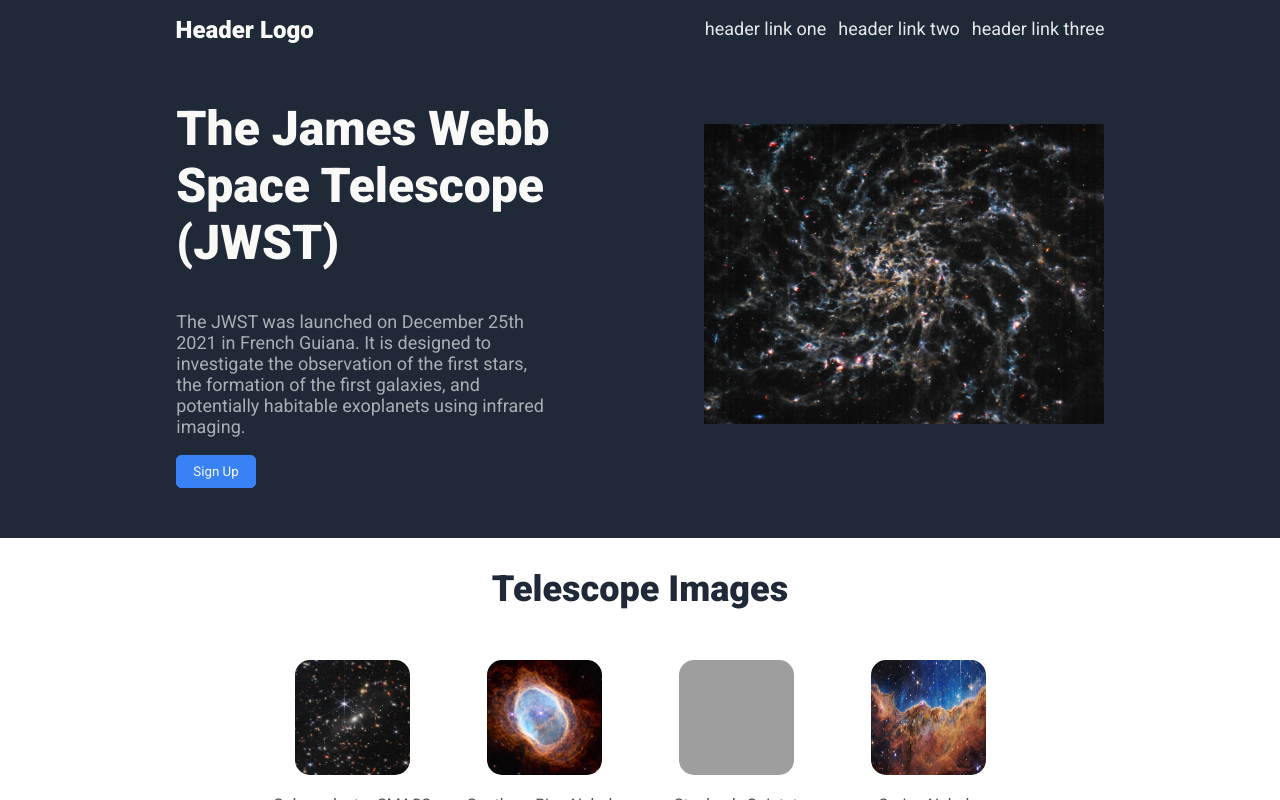
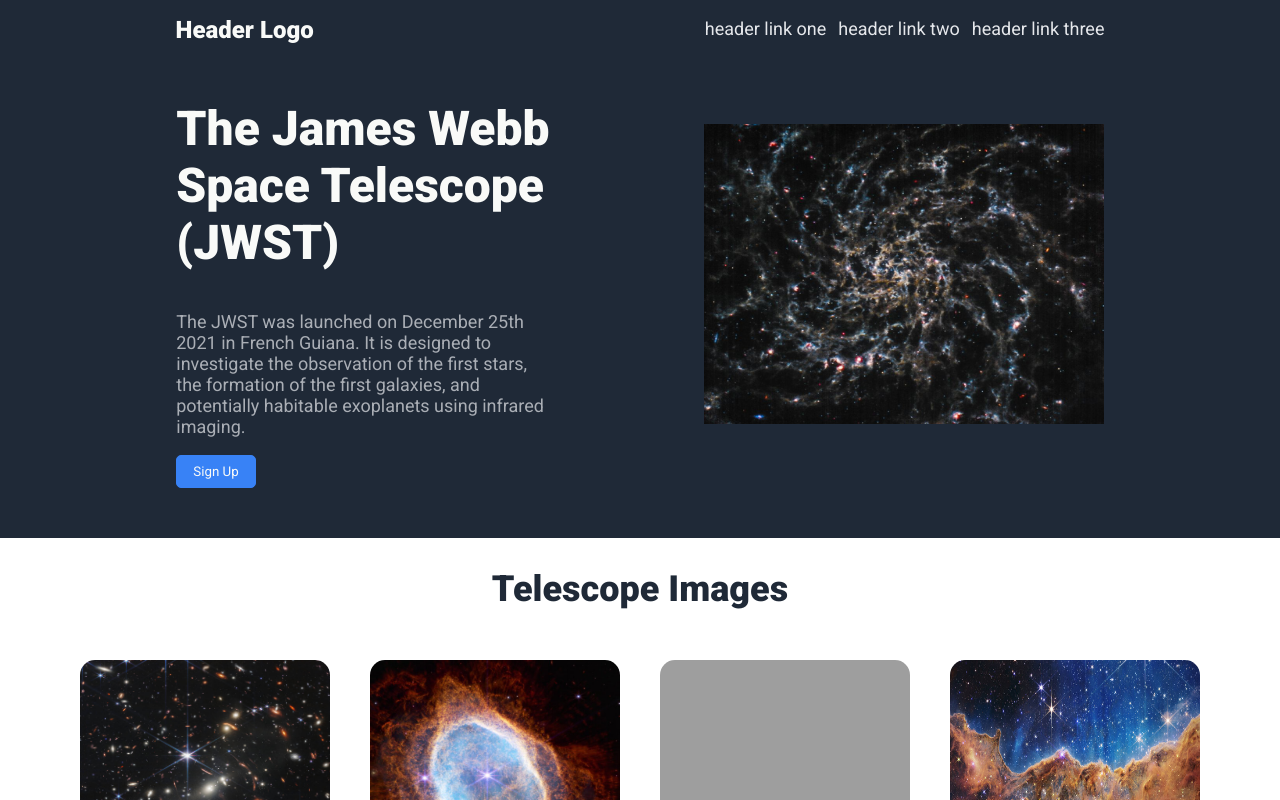
Before and after one commit to hillaryosei/odin-landing, a plain HTML site: page index.html in a window 1280 px wide. Drawn offline with Linux system fonts and the light colour scheme; grey boxes are pictures that could not be loaded.

Commit message:
Change image size in info section

```diff
--- a/css/style.css
+++ b/css/style.css
@@ -120,8 +120,8 @@ header, .hero-section, footer {
 
 
 .info-container img {
-    width: 115px;
-    height: 115px;
+    width: 250px;
+    height: 250px;
     border: 3px solid none;
     border-radius: 15px;
     margin: 5px 20px 0px 20px;
```
